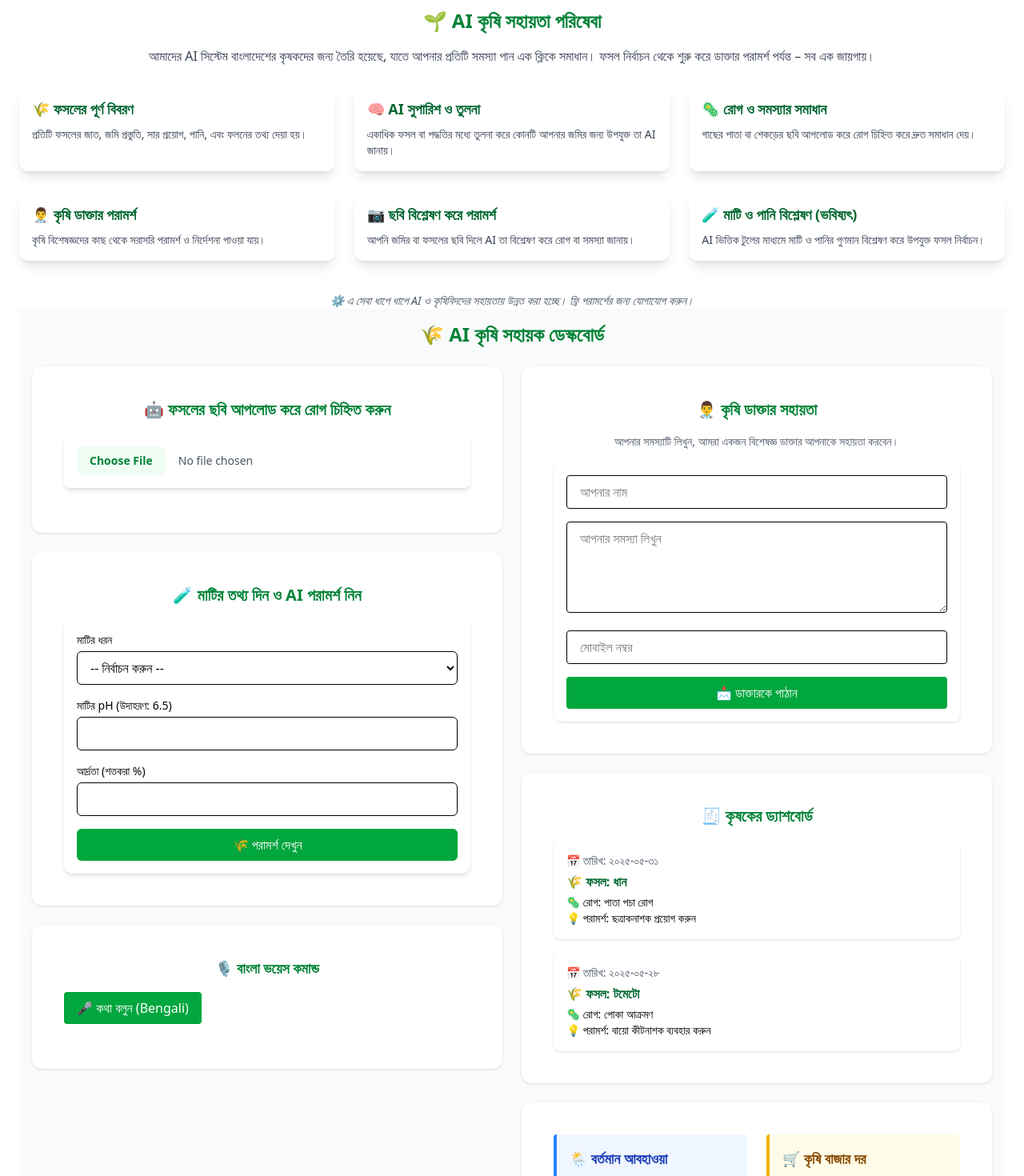
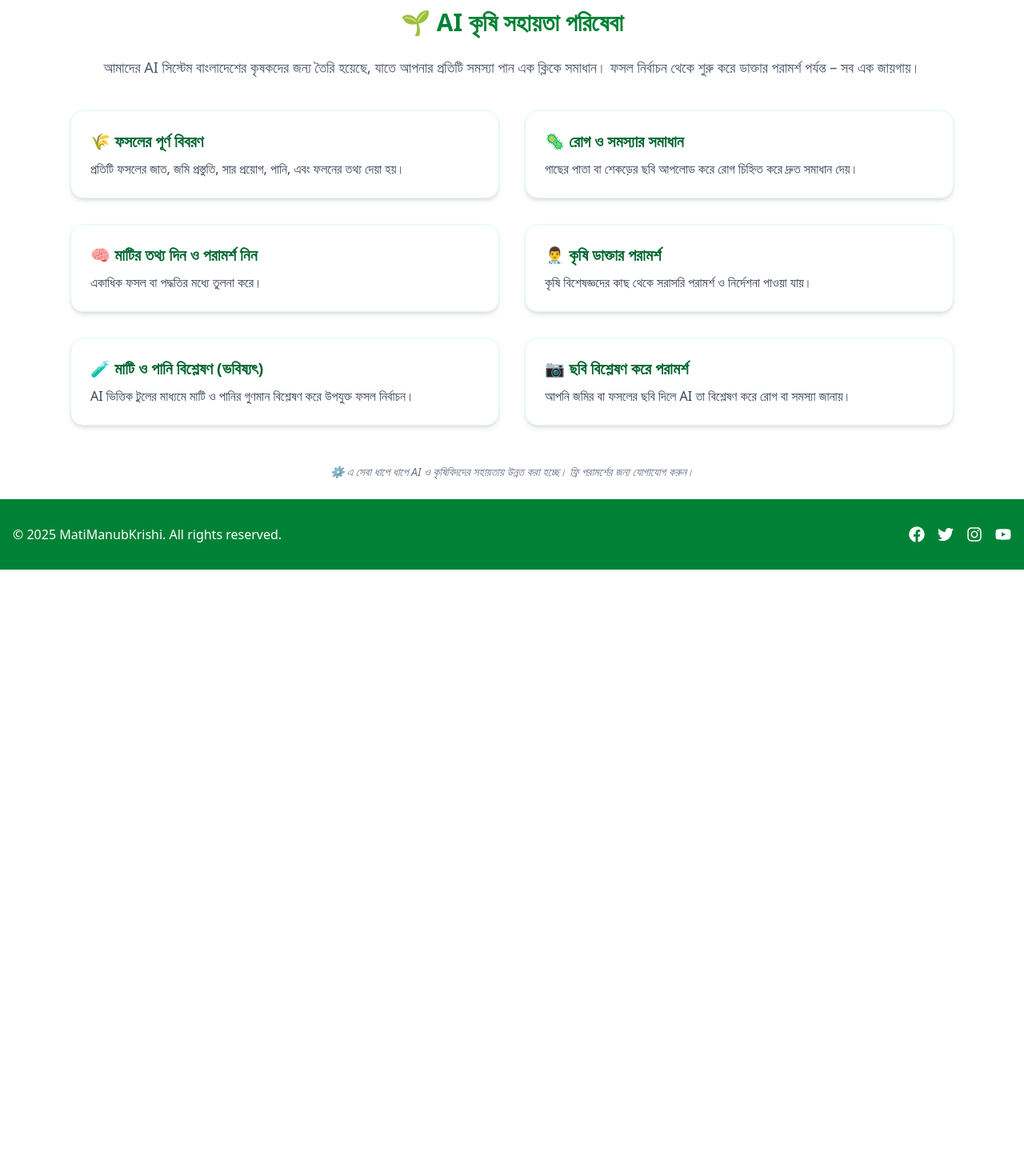
Before and after one commit to AAlim221/MatiManubKrishi2025, a React (Vite) app in the folder client/: page /services in a window 1280 px wide. Shown: the part 80-1550 px from the top of the page at 80% size. After the commit the page ends 800 px from the top, so only its background shows below. Built offline with nearby package versions, Linux system fonts and the light colour scheme.

Commit message:
all changes

```diff
--- a/client/src/Pages/Services.jsx
+++ b/client/src/Pages/Services.jsx
@@ -1,99 +1,69 @@
 import React from 'react';
-import AiDiagnose from '../Components/AiDiagnose';
-import SoilAdvisor from '../Components/SoilAdvisor';
-import FarmerDashboard from '../Components/FarmerDashboard';
-import DoctorForm from '../Components/DoctorForm';
-import VoiceInput from '../Components/VoiceInput';
-import WeatherMarket from '../Components/WeatherMarket';
+import { Link } from 'react-router-dom';
 
 const aiServices = [
   {
     title: '🌾 ফসলের পূর্ণ বিবরণ',
     description: 'প্রতিটি ফসলের জাত, জমি প্রস্তুতি, সার প্রয়োগ, পানি, এবং ফলনের তথ্য দেয়া হয়।',
-  },
-  {
-    title: '🧠 AI সুপারিশ ও তুলনা',
-    description: 'একাধিক ফসল বা পদ্ধতির মধ্যে তুলনা করে কোনটি আপনার জমির জন্য উপযুক্ত তা AI জানায়।',
+    path: '/crops',
   },
   {
     title: '🦠 রোগ ও সমস্যার সমাধান',
     description: 'গাছের পাতা বা শেকড়ের ছবি আপলোড করে রোগ চিহ্নিত করে দ্রুত সমাধান দেয়।',
+    path: '/plantdiseasedetect',
   },
+  {
+    title: '🧠 মাটির তথ্য দিন ও পরামর্শ নিন',
+    description: 'একাধিক ফসল বা পদ্ধতির মধ্যে তুলনা করে।',
+    path: '/soiladvisor',
+  },
+
   {
     title: '👨‍⚕️ কৃষি ডাক্তার পরামর্শ',
     description: 'কৃষি বিশেষজ্ঞদের কাছ থেকে সরাসরি পরামর্শ ও নির্দেশনা পাওয়া যায়।',
+    path: '/contact',
+  },
+
+  {
+    title: '🧪 মাটি ও পানি বিশ্লেষণ (ভবিষ্যৎ)',
+    description: 'AI ভিত্তিক টুলের মাধ্যমে মাটি ও পানির গুণমান বিশ্লেষণ করে উপযুক্ত ফসল নির্বাচন।',
+    path: '/soil',
   },
   {
     title: '📷 ছবি বিশ্লেষণ করে পরামর্শ',
     description: 'আপনি জমির বা ফসলের ছবি দিলে AI তা বিশ্লেষণ করে রোগ বা সমস্যা জানায়।',
-  },
-  {
-    title: '🧪 মাটি ও পানি বিশ্লেষণ (ভবিষ্যৎ)',
-    description: 'AI ভিত্তিক টুলের মাধ্যমে মাটি ও পানির গুণমান বিশ্লেষণ করে উপযুক্ত ফসল নির্বাচন।',
+    path: '/plantdiseasedetect',
   },
 ];
 
 function Services() {
   return (
-    <div className="p-6">
-      <h1 className="text-2xl font-bold text-center text-green-700 mb-4">🌱 AI কৃষি সহায়তা পরিষেবা</h1>
+    <div className="p-6 max-w-6xl mx-auto">
+      <h1 className="text-3xl font-bold text-center text-green-700 mb-6">
+        🌱 AI কৃষি সহায়তা পরিষেবা
+      </h1>
 
-      <p className="text-center text-gray-700 mb-6">
+      <p className="text-center text-gray-600 mb-10 text-lg">
         আমাদের AI সিস্টেম বাংলাদেশের কৃষকদের জন্য তৈরি হয়েছে, যাতে আপনার প্রতিটি সমস্যা পান এক ক্লিকে সমাধান। ফসল নির্বাচন থেকে শুরু করে ডাক্তার পরামর্শ পর্যন্ত – সব এক জায়গায়।
       </p>
 
-      <div className="grid grid-cols-1 sm:grid-cols-2 lg:grid-cols-3 gap-6">
+      <div className="grid grid-cols-1 md:grid-cols-2 gap-8">
         {aiServices.map((service, index) => (
-          <div
+          <Link
             key={index}
-            className="bg-white shadow-lg rounded-xl p-4 hover:shadow-xl transition"
+            to={service.path}
+            className="bg-white border border-green-100 hover:border-green-300 shadow-md rounded-2xl p-6 hover:shadow-xl transition-all duration-200 ease-in-out"
           >
-            <h2 className="text-lg font-bold text-green-800 mb-2">{service.title}</h2>
-            <p className="text-sm text-gray-700">{service.description}</p>
-          </div>
+            <h2 className="text-xl font-semibold text-green-800 mb-2">{service.title}</h2>
+            <p className="text-gray-700">{service.description}</p>
+          </Link>
         ))}
       </div>
 
-      <div className="mt-10 text-center text-sm text-gray-600 italic">
+      <div className="mt-12 text-center text-sm text-gray-500 italic">
         ⚙️ এ সেবা ধাপে ধাপে AI ও কৃষিবিদদের সহায়তায় উন্নত করা হচ্ছে। ফ্রি পরামর্শের জন্য যোগাযোগ করুন।
       </div>
-     <div className="min-h-screen p-4 bg-gray-50">
-  <h1 className="text-2xl font-bold text-green-700 text-center mb-6">
-    🌾 AI কৃষি সহায়ক ডেস্কবোর্ড
-  </h1>
-
-  <div className="grid grid-cols-1 md:grid-cols-2 gap-6">
-    {/* Left Column */}
-    <div className="space-y-6">
-      <div className="bg-white rounded-xl shadow p-4">
-        <AiDiagnose />
-      </div>
-      <div className="bg-white rounded-xl shadow p-4">
-        <SoilAdvisor />
-      </div>
-      <div className="bg-white rounded-xl shadow p-4">
-        <VoiceInput />
-      </div>
     </div>
-
-    {/* Right Column */}
-    <div className="space-y-6">
-      <div className="bg-white rounded-xl shadow p-4">
-        <DoctorForm />
-      </div>
-      <div className="bg-white rounded-xl shadow p-4">
-        <FarmerDashboard />
-      </div>
-      <div className="bg-white rounded-xl shadow p-4">
-        <WeatherMarket />
-      </div>
-    </div>
-  </div>
-</div>
-
-
-    </div>
-
   );
 }
 
--- /dev/null
+++ b/client/src/Pages/SoilAdvisor.jsx
@@ -0,0 +1,12 @@
+import SoilAdvisorComponent from "../Components/SoilAdvisor1"
+
+function SoilAdvisor() {
+  return (
+    <div className="bg-white rounded-xl shadow p-6 max-w-4xl mx-auto mt-6">
+      <h1 className="text-2xl font-bold text-green-700 mb-4">🧠 AI ফসল সুপারিশ</h1>
+      <SoilAdvisorComponent />
+    </div>
+  )
+}
+
+export default SoilAdvisor;
--- a/client/src/routes/router.jsx
+++ b/client/src/routes/router.jsx
@@ -10,6 +10,7 @@ import Contact from "../Pages/Contact";
 import Crops from "../Pages/Crops";
 import market from "../Pages/market";
 import PlantDetect from "../Pages/PlantDetect";
+import SoilAdvisor from "../Pages/SoilAdvisor"
 
 const router = createBrowserRouter([
     {
@@ -72,6 +73,12 @@ const router = createBrowserRouter([
                 Component: PlantDetect,
 
             }
+            ,
+             {
+                path:'/soiladvisor',
+                Component: SoilAdvisor,
+
+            }
         ]
     },
 ]);
```
Also changed, not shown: client/src/Components/SoilAdvisor1.jsx (renamed from client/src/Components/SoilAdvisor.jsx).
